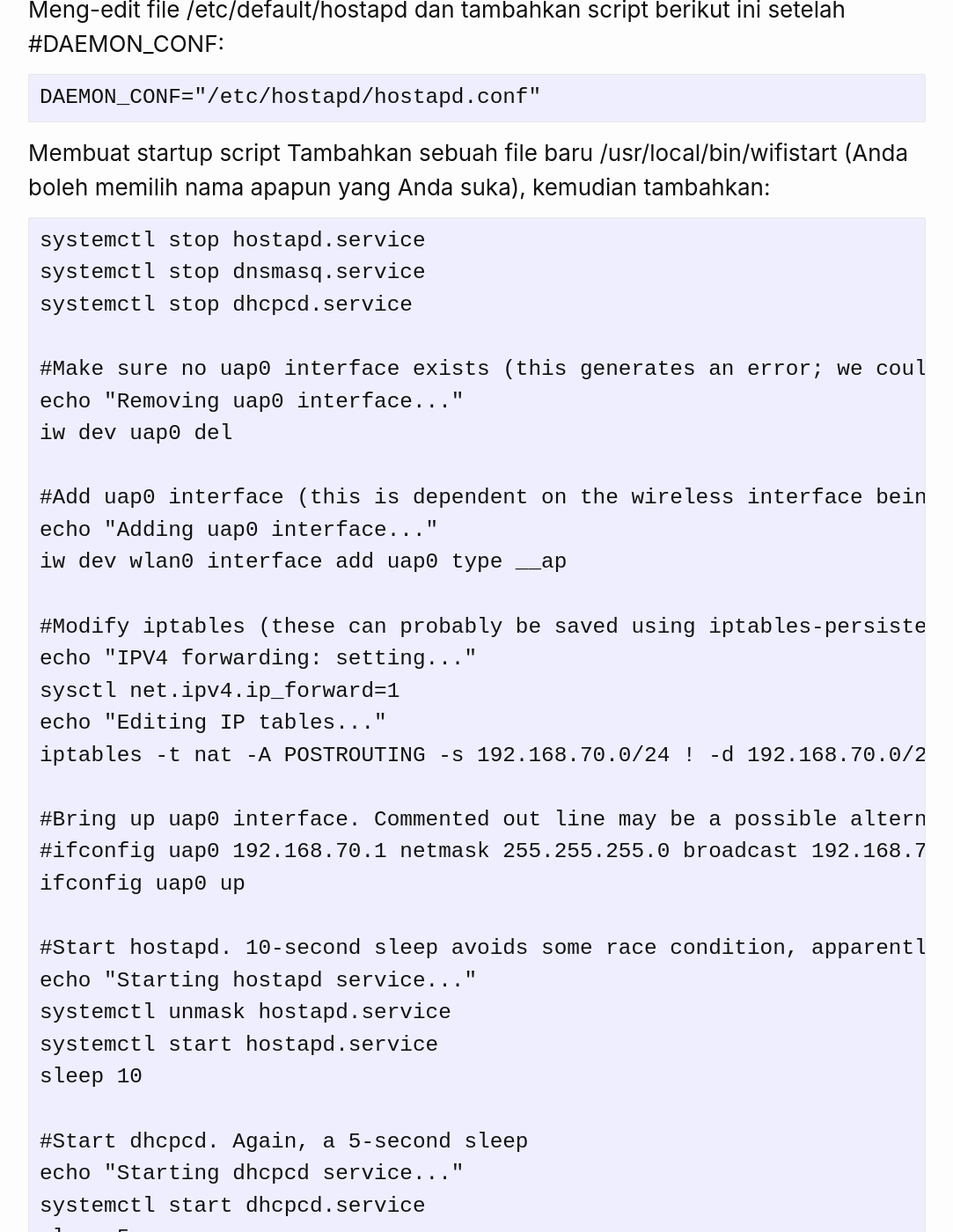
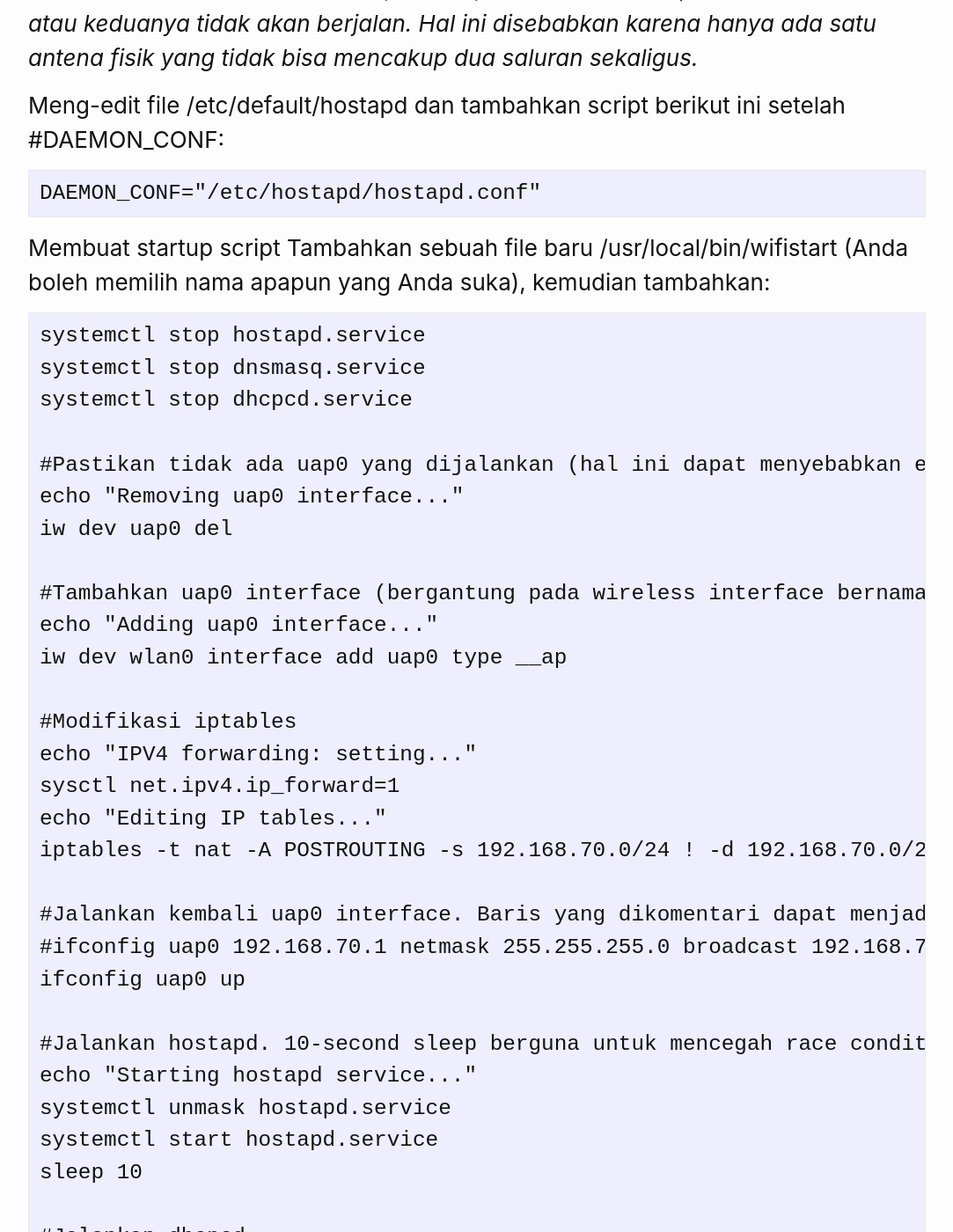
Before and after one commit to UI-FASILKOM-OS/extra192, a Jekyll site: the page built from Dokumen/dokumentasi-raspi.md, in a window 1280 px wide and 1400 px high, scrolled down 7749 px. Shown: the whole window at 88% size, without its empty margins (98-1181 px from the left). Built offline with Jekyll 4.4.1, drawn with Linux system fonts in a browser that asks for light colours; our own code applies the rules of GitHub Pages for plain Markdown files; some of the changed text lies outside the part shown.

Commit message:
file: dokumentasi-raspi.md added

```diff
--- a/Dokumen/dokumentasi-raspi.md
+++ b/Dokumen/dokumentasi-raspi.md
@@ -58,7 +58,10 @@
 * Setelah itu, Anda diminta untuk memasukkan password sebanyak 2 kali, sebagai upaya untuk mengonfirmasi <em>password</em> Anda.
 
 #### Memberikan sudo privileges kepada user
-TO DO LIST
+Untuk memberikan sudo privileges bagi setiap user, Anda perlu mengakses /etc/sudoers.tmp, lalu tambahkan potongan kode berikut di bawah root
+
+	%sudo ALL=(ALL:ALL) ALL
+
 
 #### Menghapus User
 Anda bisa menghapus users pada sistem Anda dengan menjalankan perintah **userdel**. Gunakan <em>-r flag</em> untuk menghapus folder home mereka.
@@ -121,40 +124,40 @@
 Membuat sebuah file /etc/hostapd/hostapd.conf dan menambahkan:
 Anda boleh untuk menghapus baris komentar (yang diawali oleh tanda #)
 
-    #Set the channel (frequency) of the host access point
+    #Melakukan set terhadap channel host access point
     channel=1
 
-    #Set the SSID broadcast by your access point (replace with your own, of course)
+    #Melakukan set SSID Host
     ssid=yourSSIDhere
 
-    #This sets the passphrase for your access point (again, use your own)'
+    #Melakukan set password
     wpa_passphrase=passwordBetween8and64charactersLong
 
-    #This is the name of the WiFi interface we configured above
+    #Nama dari wifi interface yang telah dikonfigurasi sebelumnya
     interface=uap0
 
-    #Use the 2.4GHz band (I think you can use in ag mode to get the 5GHz band as well, but I have not tested this yet)
+    #Gunakan 2.4GHz band
     hw_mode=g
 
-    #Accept all MAC addresses
+    #Menerima semua MAC addresses
     macaddr_acl=0
 
-    #Use WPA authentication
+    #Gunakan WPA authentication
     auth_algs=1
 
-    #Require clients to know the network name
+    #Berguna untuk menjamin klien untuk mengetahui nama network
     ignore_broadcast_ssid=0
 
-    #Use WPA2
+    #Gunakan WPA2
     wpa=2
 
-    #Use a pre-shared key
+    #Gunakan pre-shared key
     wpa_key_mgmt=WPA-PSK
     wpa_pairwise=TKIP
     rsn_pairwise=CCMP
     driver=nl80211
 
-    #I commented out the lines below in my implementation, but I kept them here for reference.
+    #Tambahan referensi
 
     #Enable WMM
     #wmm_enabled=1
@@ -174,31 +177,31 @@
     systemctl stop dnsmasq.service
     systemctl stop dhcpcd.service
 
-    #Make sure no uap0 interface exists (this generates an error; we could probably use an if statement to check if it exists first)
+    #Pastikan tidak ada uap0 yang dijalankan (hal ini dapat menyebabkan error)
     echo "Removing uap0 interface..."
     iw dev uap0 del
 
-    #Add uap0 interface (this is dependent on the wireless interface being called wlan0, which it may not be in Stretch)
+    #Tambahkan uap0 interface (bergantung pada wireless interface bernama wlan0, yang kemungkinan tidak terdapat pada Stretch)
     echo "Adding uap0 interface..."
     iw dev wlan0 interface add uap0 type __ap
 
-    #Modify iptables (these can probably be saved using iptables-persistent if desired)
+    #Modifikasi iptables
     echo "IPV4 forwarding: setting..."
     sysctl net.ipv4.ip_forward=1
     echo "Editing IP tables..."
     iptables -t nat -A POSTROUTING -s 192.168.70.0/24 ! -d 192.168.70.0/24 -j MASQUERADE
 
-    #Bring up uap0 interface. Commented out line may be a possible alternative to using dhcpcd.conf to set up the IP address.
+    #Jalankan kembali uap0 interface. Baris yang dikomentari dapat menjadi alternatif untuk menggunakan dhcpcd.conf to set up the IP address.
     #ifconfig uap0 192.168.70.1 netmask 255.255.255.0 broadcast 192.168.70.255
     ifconfig uap0 up
 
-    #Start hostapd. 10-second sleep avoids some race condition, apparently. It may not need to be that long. (?)
+    #Jalankan hostapd. 10-second sleep berguna untuk mencegah race condition. Dapat diatur sesuai preferensi
     echo "Starting hostapd service..."
     systemctl unmask hostapd.service
     systemctl start hostapd.service
     sleep 10
 
-    #Start dhcpcd. Again, a 5-second sleep
+    #Jalankan dhcpcd
     echo "Starting dhcpcd service..."
     systemctl start dhcpcd.service
     sleep 5
```
Also changed, not shown: 1 other file.
